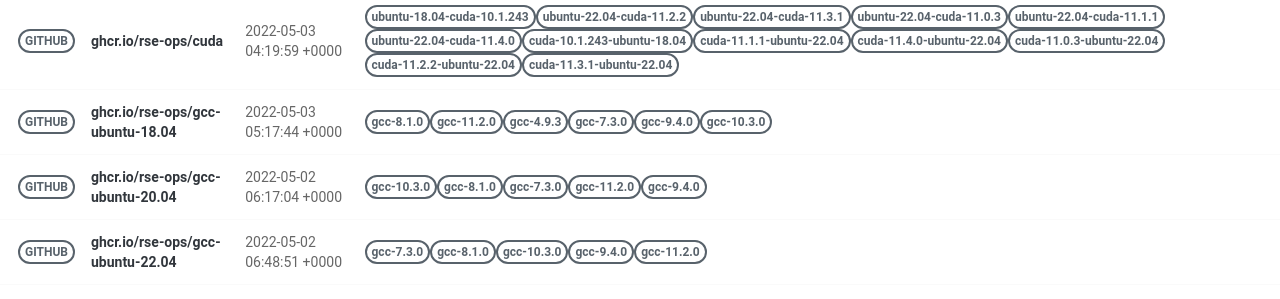
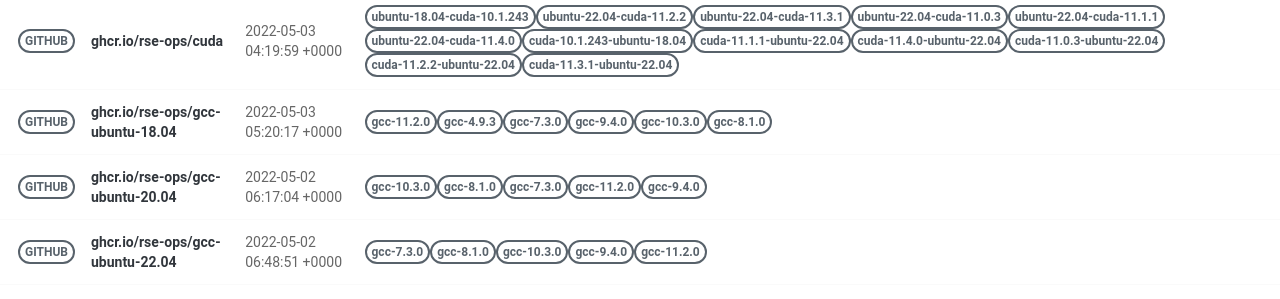
Before and after one commit to rse-ops/docker-images, a Jekyll site: the page built from pages/index.md, in a window 1280 px wide. Shown: the part 502-801 px from the top of the page. Built offline with Jekyll 4.4.1, drawn with Linux system fonts in a browser that asks for light colours; nearby versions of some CDN libraries; part of the change alters nothing that is shown.

Commit message:
Automated push to update library 2022-05-03

```diff
--- a/_library/ghcr.io-rse-ops-gcc-ubuntu-18.04.md
+++ b/_library/ghcr.io-rse-ops-gcc-ubuntu-18.04.md
@@ -1,14 +1,11 @@
 ---
 layout: container
 name: ghcr.io/rse-ops/gcc-ubuntu-18.04
-updated_at: 2022-05-03 05:17:44.161086
+updated_at: 2022-05-03 05:20:17.268695
 
 
 container_url: https://github.com/orgs/rse-ops/packages/container/package/gcc-ubuntu-18.04
 versions:
- - tag: gcc-8.1.0
-   dockerfile: https://github.com/rse-ops/docker-images/blob/main/ubuntu/gcc/Dockerfile
-   manifest: https://crane.ggcr.dev/manifest/ghcr.io/rse-ops/gcc-ubuntu-18.04:gcc-8.1.0
  - tag: gcc-11.2.0
    dockerfile: https://github.com/rse-ops/docker-images/blob/main/ubuntu/gcc/Dockerfile
    manifest: https://crane.ggcr.dev/manifest/ghcr.io/rse-ops/gcc-ubuntu-18.04:gcc-11.2.0
@@ -24,5 +21,8 @@ versions:
  - tag: gcc-10.3.0
    dockerfile: https://github.com/rse-ops/docker-images/blob/main/ubuntu/gcc/Dockerfile
    manifest: https://crane.ggcr.dev/manifest/ghcr.io/rse-ops/gcc-ubuntu-18.04:gcc-10.3.0
+ - tag: gcc-8.1.0
+   dockerfile: https://github.com/rse-ops/docker-images/blob/main/ubuntu/gcc/Dockerfile
+   manifest: https://crane.ggcr.dev/manifest/ghcr.io/rse-ops/gcc-ubuntu-18.04:gcc-8.1.0
 
 ---
```
